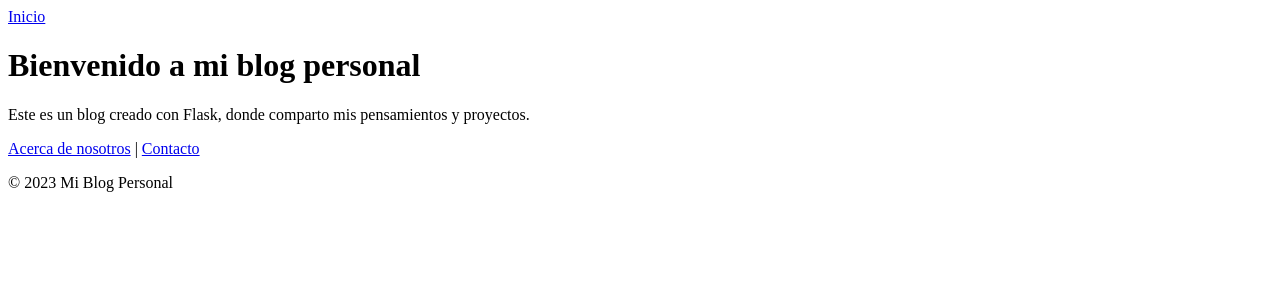
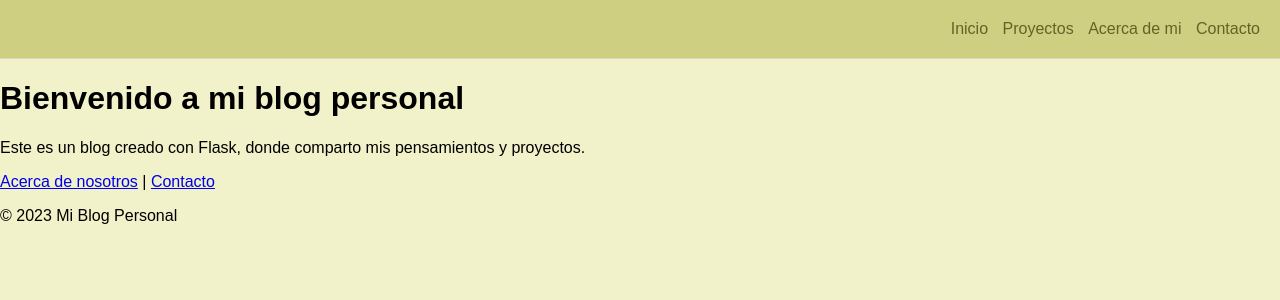
Before and after one commit to OsvaldoRodri/blog_flask, a Flask app: page / in a window 1280 px wide. Shown: the top 300 px of the page. Run offline with Flask 3, Linux system fonts and the light colour scheme.

Commit message:
Multiples acciones realizadas: - Creación del archivo static/script.js con un mensaje de alerta. - Modificación del archivo static/style.css para agregar estilos a los enlaces de navegación y al header. - Actualización del archivo templates/base.html para incluir enlaces de navegación adicionales, vincular la hoja - Cambio del proposito del blog, ahora es un portafolio profesional.

```diff
--- /dev/null
+++ b/static/script.js
@@ -0,0 +1 @@
+alert('Hola, bienvenido a mi blog!');
--- a/static/style.css
+++ b/static/style.css
@@ -0,0 +1,23 @@
+html,
+body {
+    margin: 0;
+    padding: 0;
+    font-family: Arial, sans-serif;
+    background-color: #f1f1ca;
+}
+
+header {
+    background-color: #cfcf81;
+    padding: 20px;
+    display: flex;
+    justify-content: flex-end;
+    /* Alinea el contenido a la derecha */
+    border-bottom: 1px solid #d8d8c5;
+
+}
+
+header nav a {
+    margin-left: 10px;
+    text-decoration: none;
+    color: rgb(99, 99, 40);
+}
--- a/templates/base.html
+++ b/templates/base.html
@@ -5,7 +5,7 @@
 
     <meta charset="UTF-8">
     <meta name="viewport" content="width=device-width, initial-scale=1.0">
-    <link rel="stylesheet" href="../static/style.css">
+    <link rel="stylesheet" href="{{url_for('static', filename='style.css')}}">
     <title>{% block tittle %}Blog Personal en Flask{% endblock %}</title>
 </head>
 
@@ -13,6 +13,9 @@
     <header>
         <nav>
             <a href="/">Inicio</a>
+            <a href="/">Proyectos</a>
+            <a href="/about">Acerca de mi</a>
+            <a href="/contact">Contacto</a>
         </nav>
     </header>
     <main>
```
Also changed, not shown: other parts of templates/base.html (+1 -0 lines).
